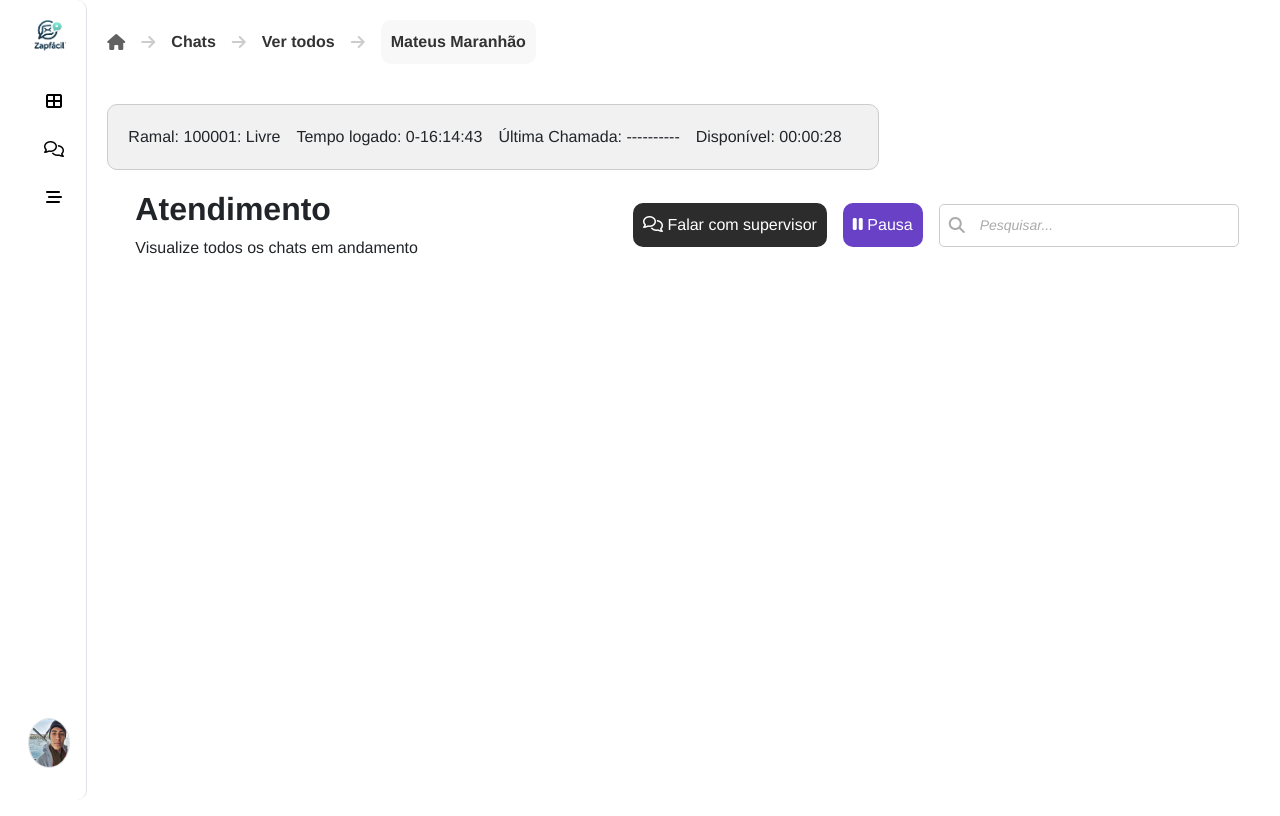
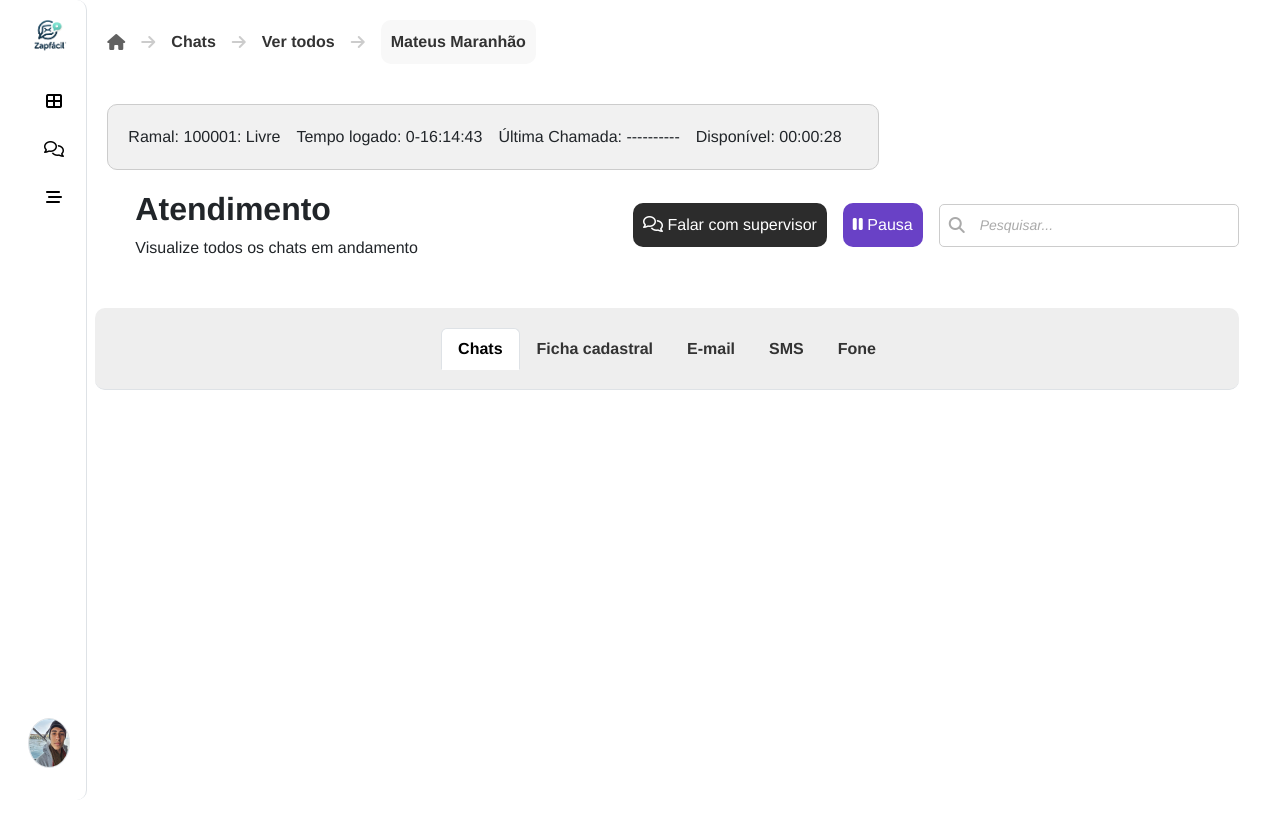
Before and after one commit to mateusmaranhao12/zap-facil, a Vue app: page /menu-usuario in a window 1280 px wide. Built offline with nearby package versions, Linux system fonts and the light colour scheme.

Commit message:
Implement Navbar3

```diff
--- /dev/null
+++ b/src/components/Navbar3.vue
@@ -0,0 +1,33 @@
+<template>
+    <div class="container">
+        <ul class="nav nav-tabs d-flex justify-content-center ms-2 mt-5">
+            <li class="nav-item">
+                <a class="nav-link active" aria-current="page" href="#">Chats</a>
+            </li>
+            <li class="nav-item">
+                <a class="nav-link" href="#">Ficha cadastral</a>
+            </li>
+            <li class="nav-item">
+                <a class="nav-link" href="#">E-mail</a>
+            </li>
+            <li class="nav-item">
+                <a class="nav-link" href="#">SMS</a>
+            </li>
+            <li class="nav-item">
+                <a class="nav-link" href="#">Fone</a>
+            </li>
+        </ul>
+    </div>
+</template>
+<script>
+
+export default {
+
+    name: 'navbar-3',
+
+    components: {
+    }
+
+}
+
+</script>
--- a/src/scss/menu.scss
+++ b/src/scss/menu.scss
@@ -225,3 +225,29 @@
         }
     }
 }
+
+//Navs e Tabs
+.nav-tabs {
+
+    background-color: #eeeeee;
+    padding: 20px;
+    border-radius: 10px;
+
+    .nav-link {
+        color: #333;
+        font-weight: $bold;
+
+        &:hover {
+            background-color: $white;
+
+        }
+    }
+
+    @media (max-width: 768px) {
+
+        .nav-tabs {
+            margin-left: 0 !important;
+        }
+
+    }
+}
--- a/src/views/MenuUsuario.vue
+++ b/src/views/MenuUsuario.vue
@@ -24,6 +24,9 @@
                     <!--Atendimento-->
                     <Navbar2 />
 
+                    <!--Navs e Tabs-->
+                    <Navbar3 />
+
                 </div>
             </div>
         </div>
@@ -33,7 +36,8 @@
 <script>
 import MenuAside from '@/components/MenuAside.vue'
 import Navbar1 from '@/components/Navbar1.vue'
-import Navbar2 from '@/components/Navbar2.vue';
+import Navbar2 from '@/components/Navbar2.vue'
+import Navbar3 from '@/components/Navbar3.vue'
 
 export default {
 
@@ -42,7 +46,8 @@ export default {
     components: {
         MenuAside,
         Navbar1,
-        Navbar2
+        Navbar2,
+        Navbar3
     }
 
 }
```
